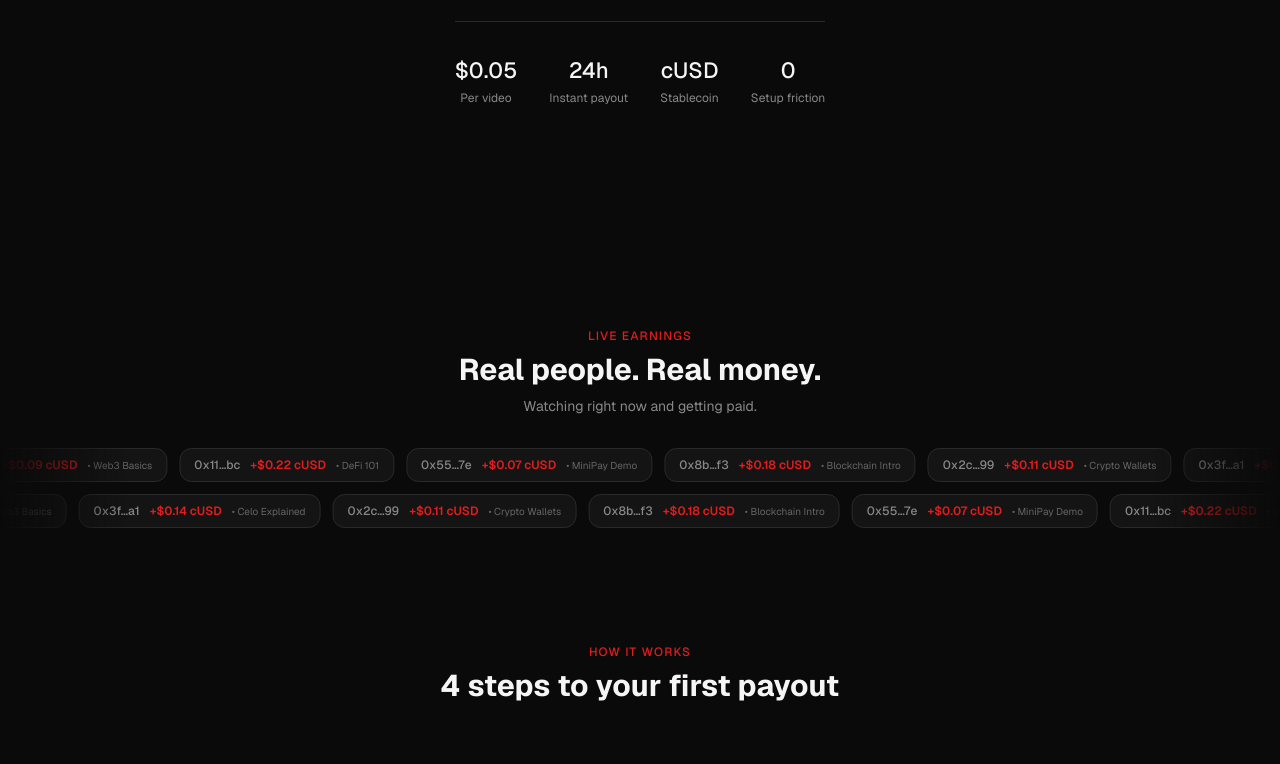
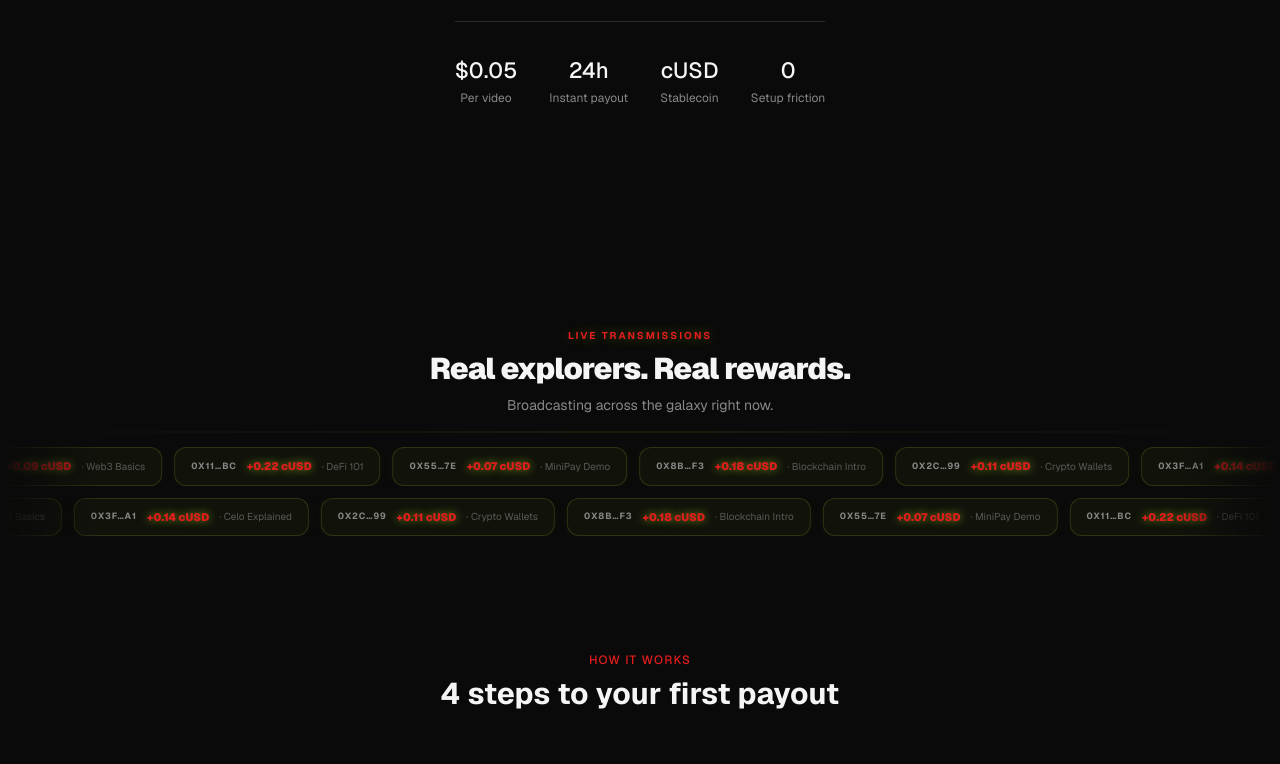
Before and after one commit to artomily/samelo, a Next.js app: page / in a window 1280 px wide. Shown: the part 536-1300 px from the top of the page. Built offline with nearby package versions, Linux system fonts and the light colour scheme; what wagmi would draw is missing.

Commit message:
chore: update app/components/landing/EarningsTicker.tsx

```diff
--- a/app/components/landing/EarningsTicker.tsx
+++ b/app/components/landing/EarningsTicker.tsx
@@ -1,32 +1,42 @@
 'use client'
 
 const EARNINGS = [
-  { user: '0x3f…a1', amount: '+$0.14 cUSD', video: 'Celo Explained' },
-  { user: '0xa7…2d', amount: '+$0.09 cUSD', video: 'Web3 Basics' },
-  { user: '0x11…bc', amount: '+$0.22 cUSD', video: 'DeFi 101' },
-  { user: '0x55…7e', amount: '+$0.07 cUSD', video: 'MiniPay Demo' },
-  { user: '0x8b…f3', amount: '+$0.18 cUSD', video: 'Blockchain Intro' },
-  { user: '0x2c…99', amount: '+$0.11 cUSD', video: 'Crypto Wallets' },
+  { user: '0x3f…a1', amount: '+0.14 cUSD', video: 'Celo Explained' },
+  { user: '0xa7…2d', amount: '+0.09 cUSD', video: 'Web3 Basics' },
+  { user: '0x11…bc', amount: '+0.22 cUSD', video: 'DeFi 101' },
+  { user: '0x55…7e', amount: '+0.07 cUSD', video: 'MiniPay Demo' },
+  { user: '0x8b…f3', amount: '+0.18 cUSD', video: 'Blockchain Intro' },
+  { user: '0x2c…99', amount: '+0.11 cUSD', video: 'Crypto Wallets' },
 ]
 
 function TickerRow({ items, reverse }: { items: typeof EARNINGS; reverse?: boolean }) {
   const doubled = [...items, ...items]
   return (
-    <div className="flex overflow-hidden mask-[linear-gradient(to_right,transparent,black_10%,black_90%,transparent)]">
+    <div
+      className="flex overflow-hidden"
+      style={{
+        maskImage: 'linear-gradient(to right, transparent, black 8%, black 92%, transparent)',
+        WebkitMaskImage: 'linear-gradient(to right, transparent, black 8%, black 92%, transparent)',
+      }}
+    >
       <div
         className="flex shrink-0 gap-3"
-        style={{
-          animation: `ticker${reverse ? '-reverse' : ''} 28s linear infinite`,
-        }}
+        style={{ animation: `ticker${reverse ? '-reverse' : ''} 28s linear infinite` }}
       >
         {doubled.map((item, i) => (
           <div
             key={i}
-            className="flex shrink-0 items-center gap-2.5 rounded-xl border border-border bg-surface px-3.5 py-2"
+            className="flex shrink-0 items-center gap-2.5 rounded-xl border border-[rgba(200,241,53,0.15)] bg-[rgba(200,241,53,0.04)] px-4 py-2.5"
+            style={{ boxShadow: '0 0 12px rgba(200,241,53,0.04)' }}
           >
-            <span className="text-xs font-medium text-muted">{item.user}</span>
-            <span className="text-xs font-semibold text-accent">{item.amount}</span>
-            <span className="text-[10px] text-muted/70">• {item.video}</span>
+            <span className="font-display text-[9px] font-bold uppercase tracking-widest text-muted">{item.user}</span>
+            <span
+              className="font-display text-[11px] font-black text-accent"
+              style={{ textShadow: '0 0 8px rgba(200,241,53,0.6)' }}
+            >
+              {item.amount}
+            </span>
+            <span className="text-[10px] text-muted/60">· {item.video}</span>
           </div>
         ))}
       </div>
@@ -36,13 +46,23 @@ function TickerRow({ items, reverse }: { items: typeof EARNINGS; reverse?: boole
 
 export function EarningsTicker() {
   return (
-    <section id="earnings" className="py-16">
+    <section id="earnings" className="relative py-16 overflow-hidden">
+      {/* Subtle glow band */}
+      <div
+        className="pointer-events-none absolute inset-x-0 top-1/2 h-px -translate-y-1/2"
+        style={{ background: 'linear-gradient(to right, transparent, rgba(200,241,53,0.15), transparent)' }}
+      />
+
       <div className="mx-auto mb-8 max-w-4xl px-5 text-center">
-        <p className="text-xs font-medium uppercase tracking-widest text-accent">Live earnings</p>
-        <h2 className="mt-2 text-2xl font-bold text-primary sm:text-3xl">
-          Real people. Real money.
+        <p className="font-display text-[10px] font-bold uppercase tracking-[0.2em] text-accent"
+          style={{ textShadow: '0 0 12px rgba(200,241,53,0.4)' }}
+        >
+          Live transmissions
+        </p>
+        <h2 className="mt-2 font-display text-2xl font-black tracking-tight text-primary sm:text-3xl">
+          Real explorers. Real rewards.
         </h2>
-        <p className="mt-2 text-sm text-muted">Watching right now and getting paid.</p>
+        <p className="mt-2 text-sm text-muted">Broadcasting across the galaxy right now.</p>
       </div>
 
       <div className="flex flex-col gap-3">
```
